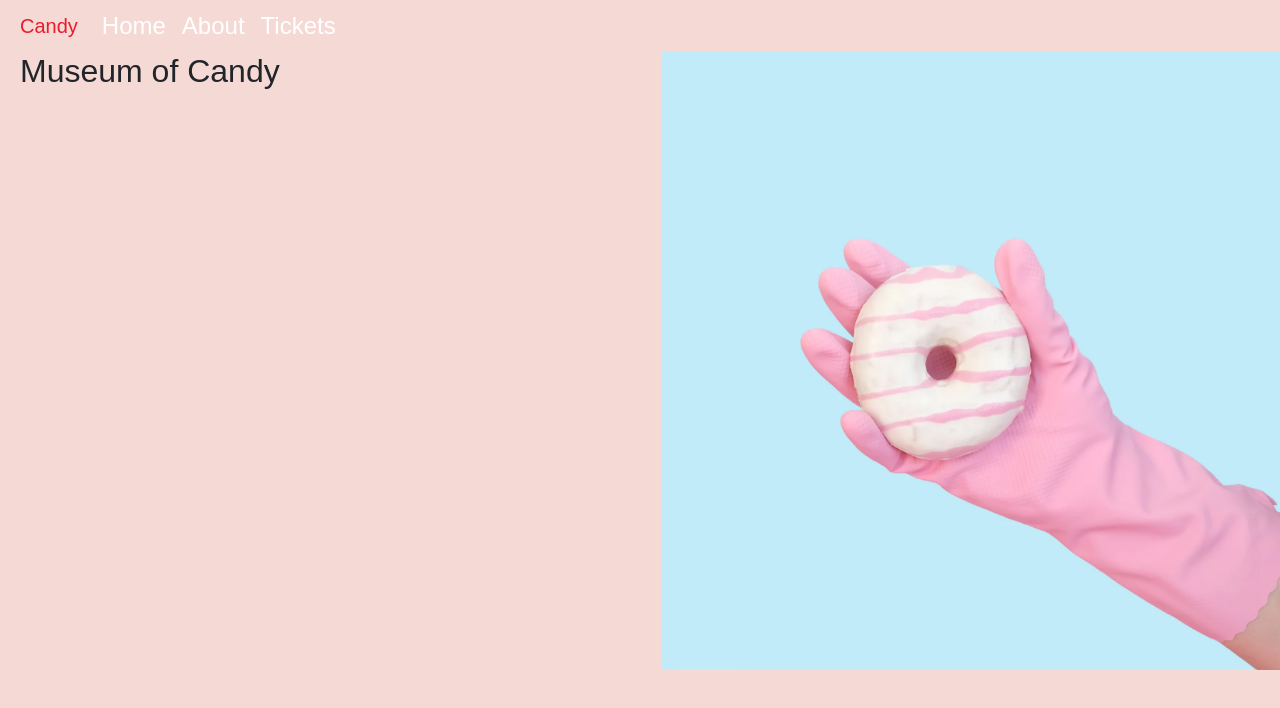
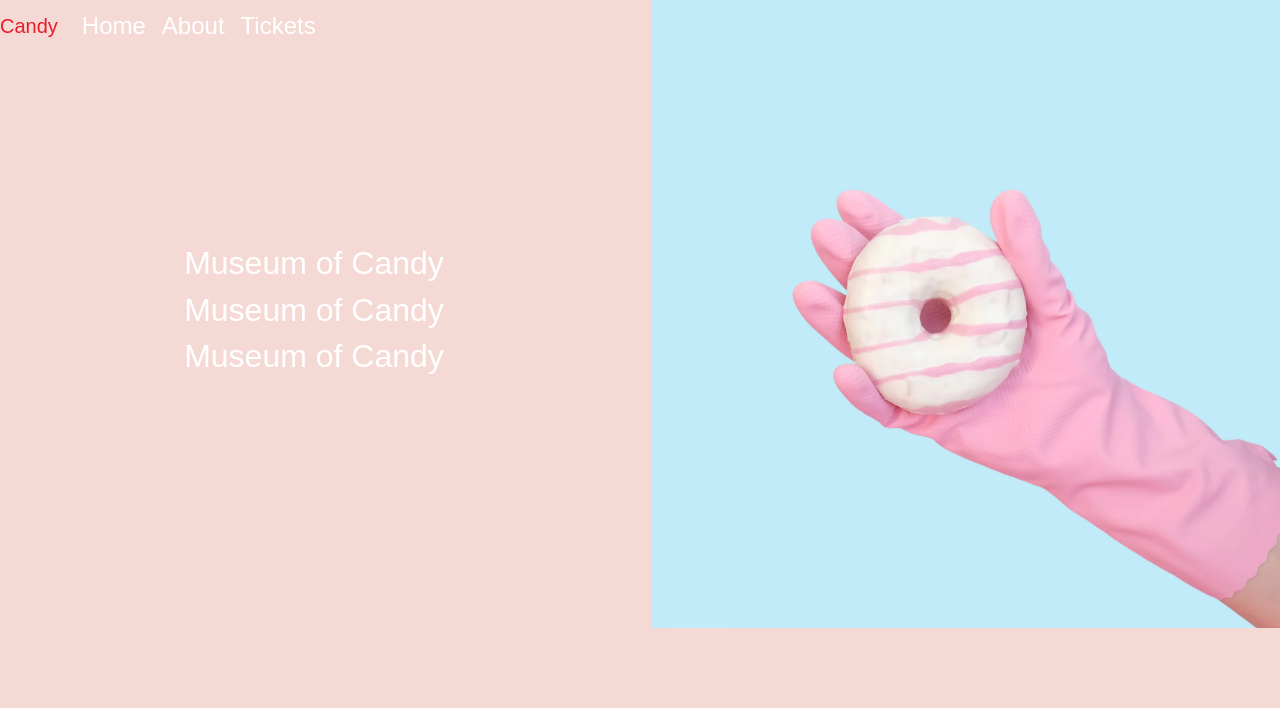
Before and after one commit to Tryndameir/museumOfCandy, a plain HTML site: page index.html in a window 1280 px wide. Drawn offline with nearby package versions, Linux system fonts and the light colour scheme.

Commit message:
commit before left home

```diff
--- a/index.html
+++ b/index.html
@@ -8,12 +8,12 @@
     <link href="./style.css" rel="stylesheet">
 </head>
 <body>
-    <nav class="navbar navbar-expand-md py-0 fixed-top" id="mainNavBar">
+    <nav class="navbar navbar-expand-sm py-0 fixed-top" id="mainNavBar">
         <a href="#" class="navbar-brand">Candy</a>
         <button class="navbar-toggler" data-toggle="collaple" data-target="#navLinks" aria-label="Toggle navigation">
             <span class="navbar-toggler-icon"></span>
         </button>
-                <ul class="navbar-nav me-auto mb-2 mb-lg-0">
+                <ul class="navbar-nav">
                     <li class="nav-item">
                         <a class="nav-link active" href="#">Home</a>
                     </li>
@@ -28,11 +28,15 @@
 
 <section class="container-fluid px-0">
 
-    <div class="row">
-        <div class="col-6">
+    <div class="row align-items-center">
+        <div class="col-lg-6">
+            <div class="text-white text-center d-none d-lg-block">
             <h2>Museum of Candy</h2>
+            <h2>Museum of Candy</h2>
+            <h2>Museum of Candy</h2>
+            </div>
         </div>
-        <div class="col-6">
+        <div class="col-lg-6">
             <img class="img-fluid" src="./img/hand2.png">
         </div>
     </div>
--- a/style.css
+++ b/style.css
@@ -1,7 +1,6 @@
 body {
     background: #f5d9d5;
     font-family: Arial, Helvetica, sans-serif;
-    margin-left: 20px;
     padding: 0;
 
 }
@@ -9,7 +8,7 @@ body {
 #mainNavBar {
     font-size: 1.5rem;
     font-weight: 100;
-    position: relative;
+
 }
 
 #mainNavBar .navbar-brand{
```
